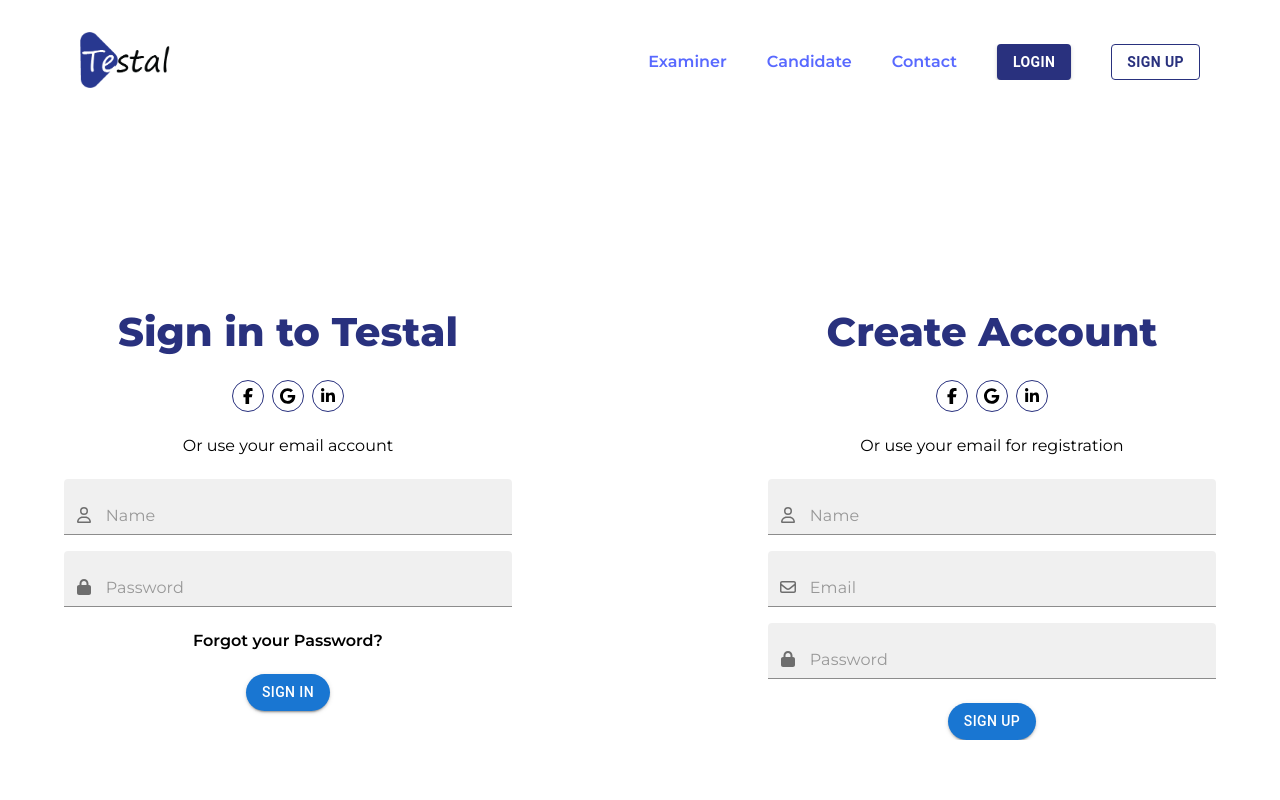
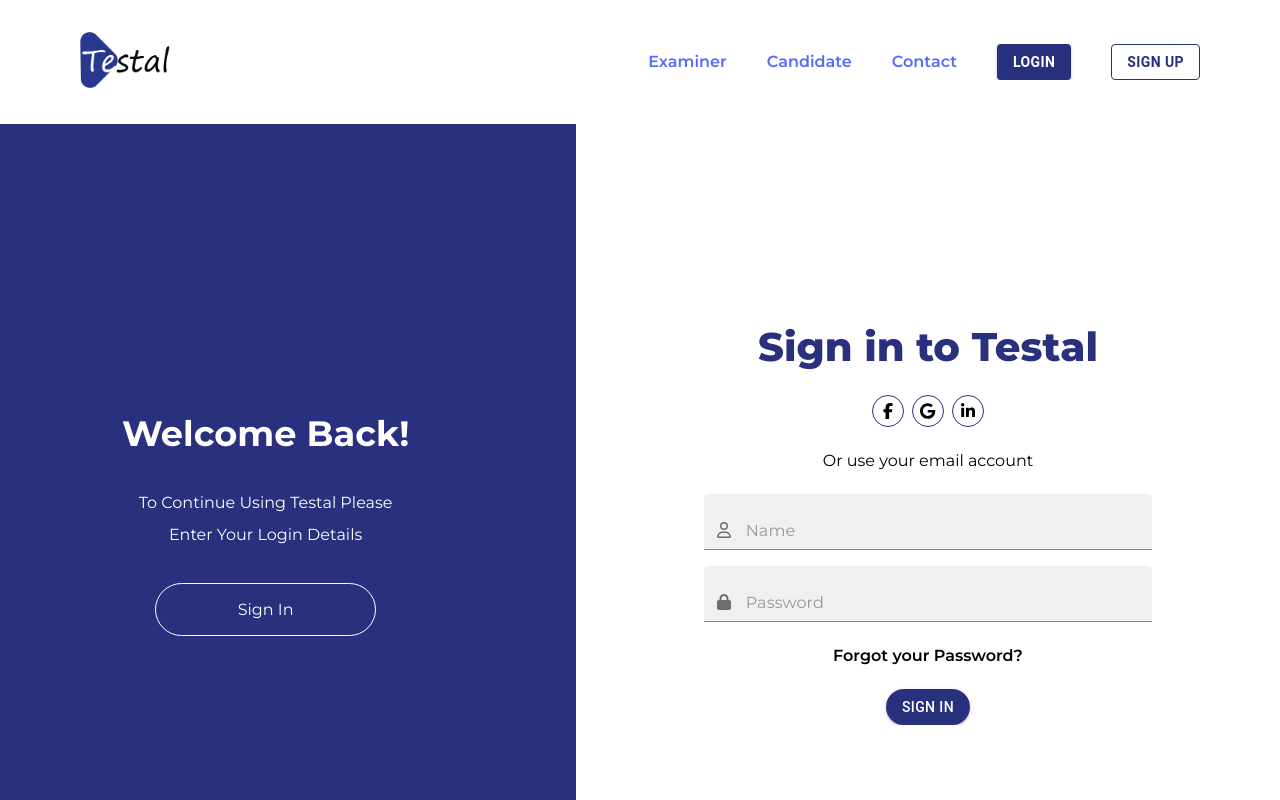
Before and after one commit to dhani-el/test-portal, a React (Vite) app: page /login in a window 1280 px wide. Shown: the top 800 px of the page. Built offline with nearby package versions, Linux system fonts and the light colour scheme.

Commit message:
implement the minimal amount of styling required to begin animation

```diff
--- a/src/00 Layout/index.scss
+++ b/src/00 Layout/index.scss
@@ -6,4 +6,5 @@
     width: 100vw;
     height: 100%;
     background-color: rgb(236, 230, 233);
+
 }
--- a/src/01 Home/Styles/components/index.css
+++ b/src/01 Home/Styles/components/index.css
@@ -308,7 +308,6 @@
 #footerContainer {
   width: 100%;
   padding: 4rem 2rem;
-  margin-top: 4rem;
   background-color: cornflowerblue;
 }
 #footerContainer #footerMainSection {
--- a/src/01 Home/Styles/components/index.scss
+++ b/src/01 Home/Styles/components/index.scss
@@ -317,7 +317,6 @@
 #footerContainer{
     width: 100%;
     padding: 4rem 2rem;
-    margin-top: 4rem;
     background-color: cornflowerblue;
     #footerMainSection{
         width: 100%;
--- a/src/02 Authentication/Jsx/components.jsx
+++ b/src/02 Authentication/Jsx/components.jsx
@@ -45,12 +45,6 @@
             </motion.div>
 }
 
-// function Formtional(){
-//     return <motion.div>
-//                 <FormOne/>
-//                 <FormTwo/>
-//             </motion.div>
-// }
 
 function FormOne(){
     return <motion.div className="singleForm" id="signUp" >
@@ -81,7 +75,35 @@
 }
 
 export function Feelings(){
-    return <motion.div>
+    return <motion.div id="feelingsContainer">
+                <FeelingOne />
+                <FeelingTwo/>
+            </motion.div>
+}
 
-    </motion.div>
+function FeelingOne(){
+    return <motion.div  id="aFeeling" >
+                <MajorText text={"Welcome Back!"}/>
+                <Subtext text={"To Continue Using Testal Please Enter Your Login Details"}/>
+                <MyButton text={"Sign In"}/>
+            </motion.div>
 }
+
+function FeelingTwo(){
+    return <motion.div id="aFeeling" >
+                <MajorText text={"Hello, Friend"}/>
+                <Subtext text={"Enter The Details in The Form and Start Your Journey With Us"}/>
+                <MyButton text={"Sign Up"}/>
+            </motion.div>
+}
+function MajorText({text}){
+    return <motion.p id="majorText">{text}</motion.p>
+}
+
+function Subtext({text}){
+    return <motion.p id="subText">{text}</motion.p>
+}
+
+function MyButton({text}){
+    return <motion.div id="customButton">{text}</motion.div>
+}
--- a/src/02 Authentication/Jsx/index.jsx
+++ b/src/02 Authentication/Jsx/index.jsx
@@ -1,5 +1,6 @@
 
-import { FormZ } from "./components"
+import { motion } from "framer-motion"
+import { FormZ,Feelings } from "./components"
 import "../Styles/index.css"
 
 
@@ -7,6 +8,11 @@
 
 export default function Authentication(){
     return <div id="AuthPageContainer">
-                <FormZ/>
+                <motion.div id="envelopeOne" className="envelope">
+                    <FormZ/>
+                </motion.div>
+                <motion.div id="envelopeTwo" className="envelope">
+                    <Feelings/>
+                </motion.div>
             </div>
 }
--- a/src/02 Authentication/Styles/index.css
+++ b/src/02 Authentication/Styles/index.css
@@ -8,15 +8,20 @@
 }
 #AuthPageContainer {
   width: 100%;
-  height: 100vh;
+  min-height: 100vh;
+  position: relative;
   display: flex;
+  flex-direction: column;
   align-items: center;
 }
 #AuthPageContainer #formZ {
   display: flex;
-  width: 100%;
+  width: 100vw;
+  height: 100vh;
   padding: 0 4rem;
-  justify-content: space-between;
+  justify-content: center;
+  gap: 10vw;
+  align-items: center;
 }
 #AuthPageContainer #formZ .singleForm {
   display: flex;
@@ -61,4 +66,54 @@
 }
 #AuthPageContainer #formZ .singleForm button {
   border-radius: 1.8rem;
+  background-color: rgb(41, 49, 126);
+}
+#AuthPageContainer #feelingsContainer {
+  display: flex;
+  width: 100vw;
+  height: 100vh;
+  padding: 0rem 4rem;
+  justify-content: space-between;
+  align-items: center;
+  background-color: rgb(41, 49, 126);
+}
+#AuthPageContainer #feelingsContainer #aFeeling {
+  width: 35%;
+  display: flex;
+  flex-direction: column;
+  align-items: center;
+  color: white;
+  gap: 2rem;
+}
+#AuthPageContainer #feelingsContainer #aFeeling #majorText {
+  font-size: 2.2rem;
+  font-weight: 700;
+}
+#AuthPageContainer #feelingsContainer #aFeeling #subText {
+  display: block;
+  width: 65%;
+  text-align: center;
+  line-height: 2rem;
+}
+#AuthPageContainer #feelingsContainer #aFeeling #customButton {
+  width: 55%;
+  display: flex;
+  padding: 1rem;
+  border: 0.02rem white solid;
+  align-items: center;
+  justify-content: center;
+  border-radius: 2rem;
+}
+#AuthPageContainer .envelope {
+  position: absolute;
+}
+#AuthPageContainer #envelopeTwo {
+  width: 45vw;
+  top: 0;
+  left: 0;
+}
+#AuthPageContainer #envelopeOne {
+  width: 55vw;
+  top: 0;
+  right: 0;
 }/*# sourceMappingURL=index.css.map */
--- a/src/02 Authentication/Styles/index.scss
+++ b/src/02 Authentication/Styles/index.scss
@@ -13,14 +13,19 @@
 
 #AuthPageContainer{
     width: 100%;
-    height: 100vh;
+    min-height: 100vh;
+    position: relative;
     display: flex;
+    flex-direction: column;
     align-items: center;
     #formZ{
         display: flex;
-        width: 100%;
+        width: 100vw;
+        height: 100vh;
         padding: 0 4rem;
-        justify-content: space-between;
+        justify-content: center;
+        gap: 10vw;
+        align-items: center;
         .singleForm{
             display: flex;
             flex-direction: column;
@@ -65,7 +70,64 @@
             }
             button{
                 border-radius: 1.8rem;
+                background-color: $purple;
             }
         }
     }
+
+    #feelingsContainer{
+        display: flex;
+        width: 100vw;
+        height : 100vh;
+        padding: 0rem 4rem;
+        justify-content: space-between;
+        align-items: center;
+        background-color: $purple;
+        // position: absolute;
+        // top: 0;
+        // left: 0;
+
+        #aFeeling{
+            width: 35%;
+            display: flex;
+            flex-direction: column;
+            align-items: center;
+            color: white;
+            gap: 2rem;
+            #majorText{
+                font-size: 2.2rem;
+                font-weight: 700;
+            }
+            #subText{
+                display: block;
+                width: 65%;
+                text-align: center;
+                line-height: 2rem;
+            }
+            #customButton{
+                width: 55%;
+                display: flex;
+                padding: 1rem;
+                border: 0.02rem white solid;
+                align-items: center;
+                justify-content: center;
+                border-radius: 2rem;
+            }
+        }
+    }
+
+    .envelope{
+        position: absolute;
+    }
+    #envelopeTwo{
+        width: 45vw;
+        top: 0;
+        left: 0;
+    }
+    #envelopeOne{
+        width: 55vw;
+        top: 0;
+        right: 0;
+    }
+
 }
```
Also changed, not shown: 2 other files (tests, documents, lock files or other folders).
